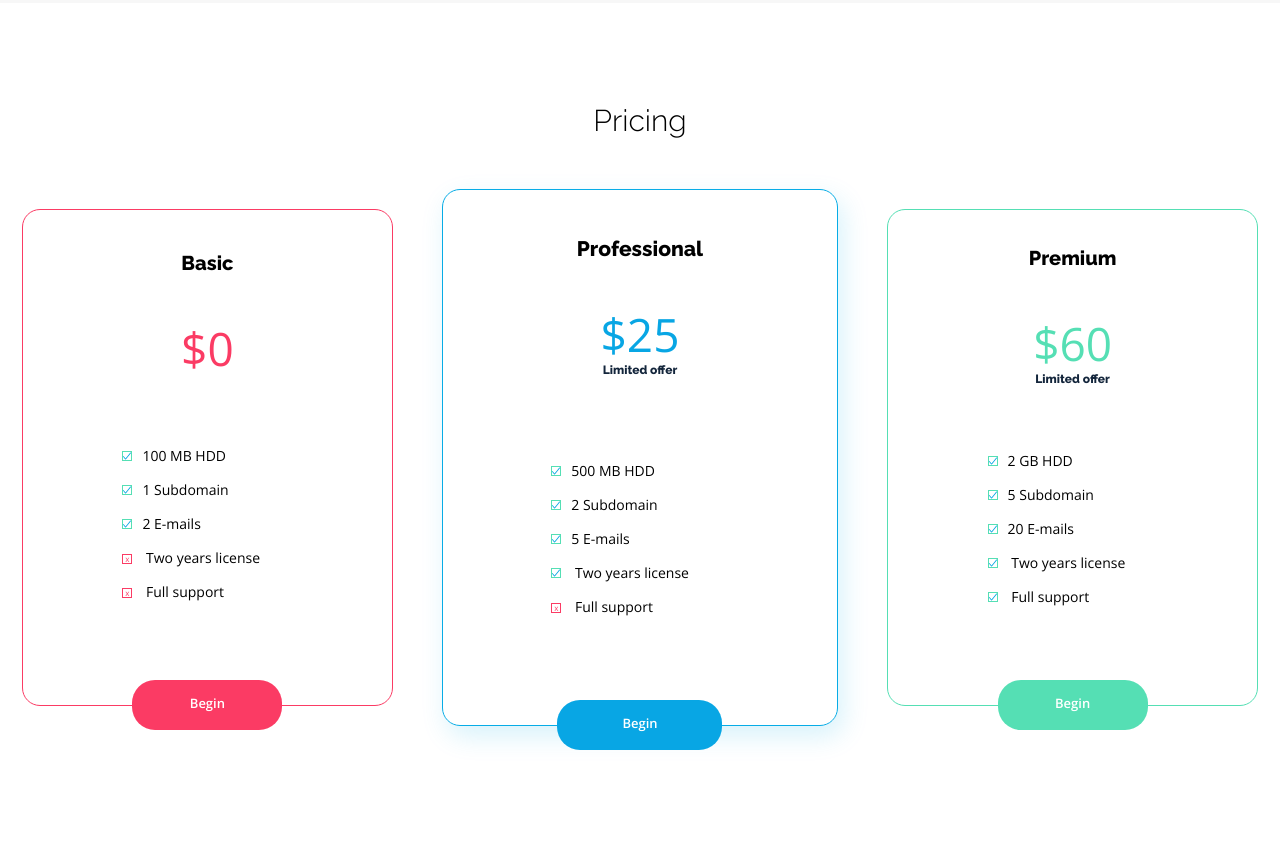
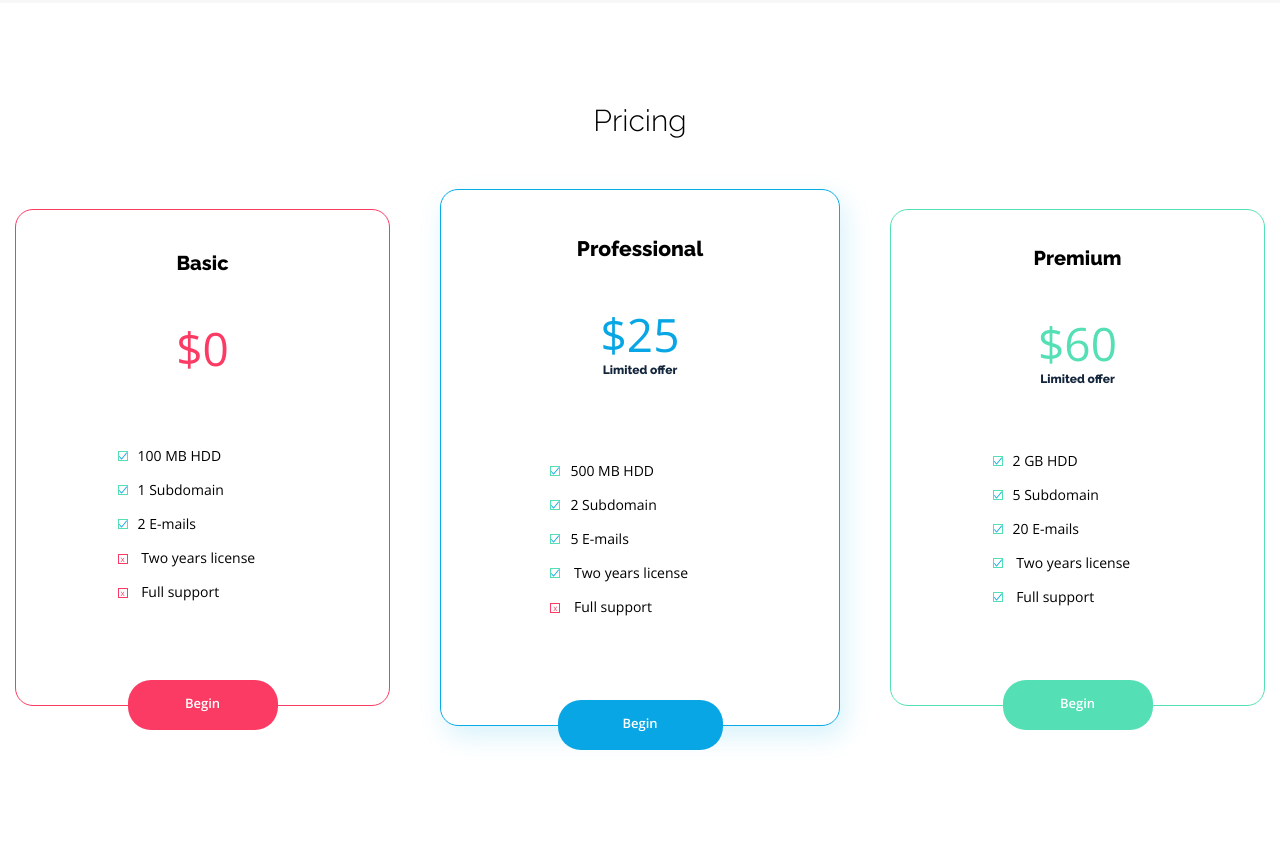
Before and after one commit to LukaszKopyto/Website_Best_Shop, a website: page index.html in a window 1280 px wide. Shown: the part 2727-3580 px from the top of the page. Drawn offline with nearby package versions, Linux system fonts and the light colour scheme.

Commit message:
fixing priceing width section

```diff
--- a/scss/elements/_base.scss
+++ b/scss/elements/_base.scss
@@ -735,7 +735,7 @@ main {
     padding: 100px 0 50px;
   }
   .pricing__boxes--container {
-    min-width: 1266px;
+    min-width: 100vw;
     padding: 0 15px 50px;
   }
   .pricing__box {
```
Also changed, not shown: css/main.css.
